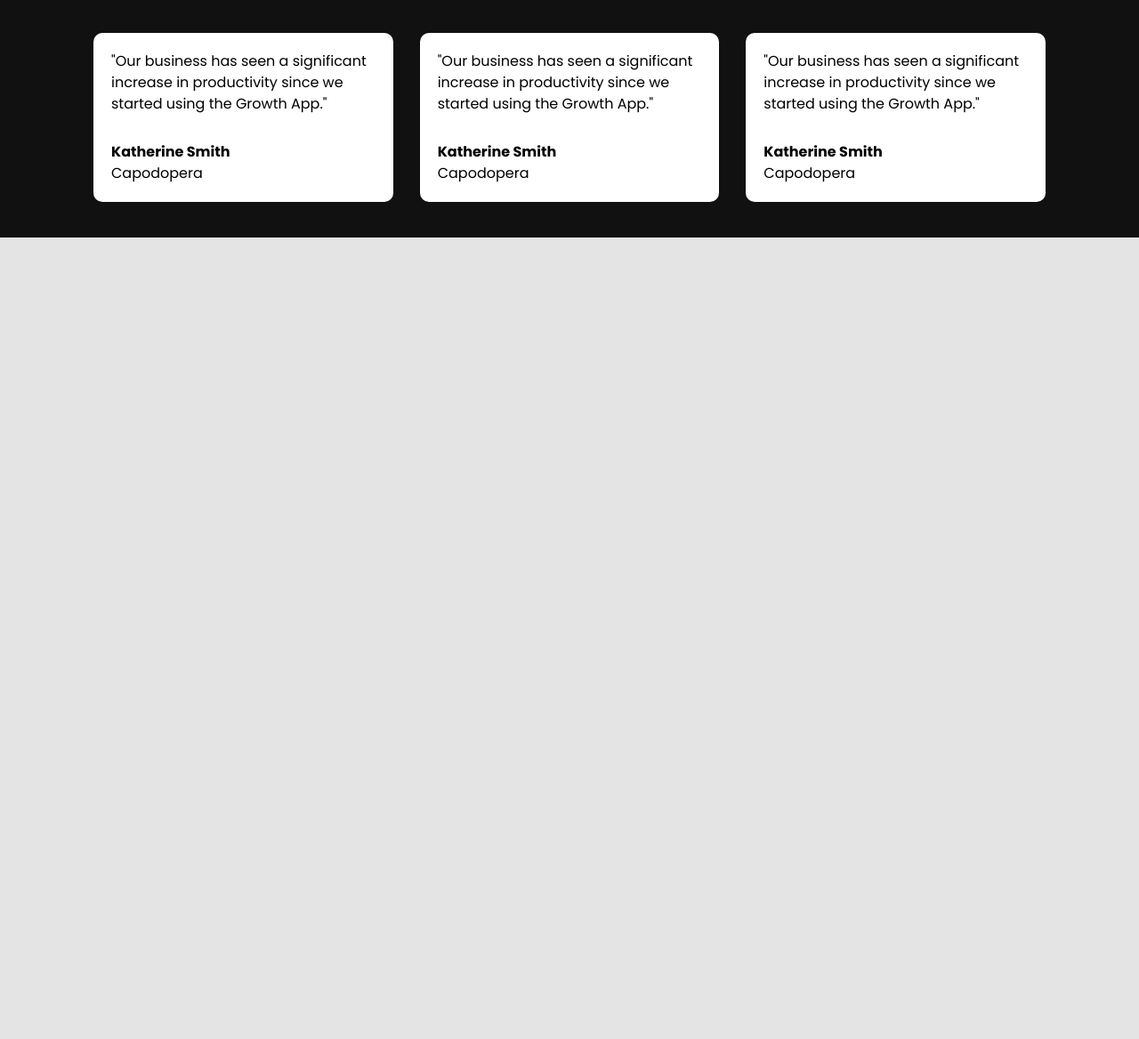
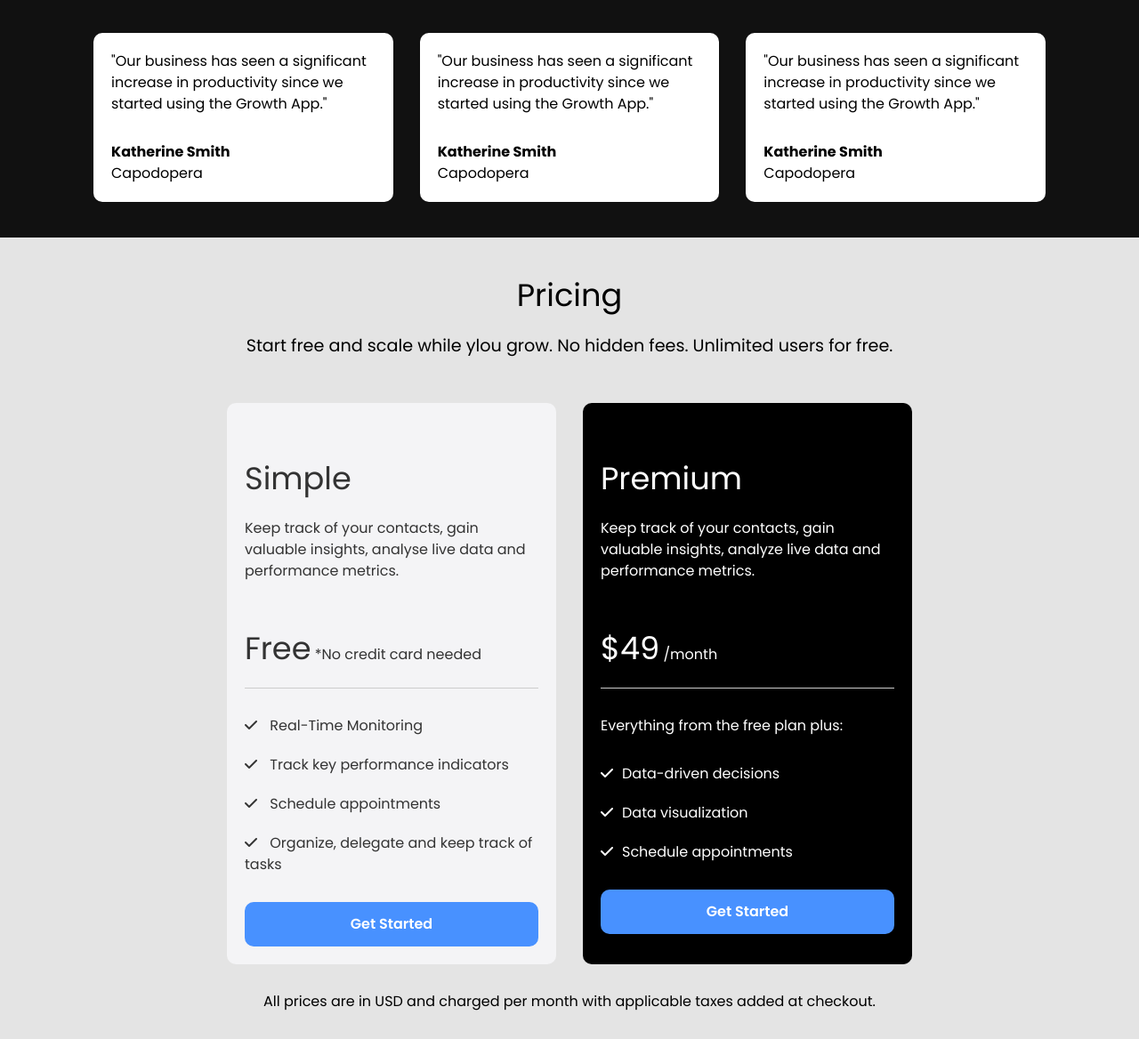
Before and after one commit to NetherNetworks/Growth_Website, a plain HTML site: page index.html in a window 1280 px wide. Shown: the part 1709-2877 px from the top of the page at 89% size. Before the commit the page ends 1976 px from the top, so only its background shows below. Drawn offline with Linux system fonts and the light colour scheme.

Commit message:
Pricing section completed.

```diff
--- a/css/style.css
+++ b/css/style.css
@@ -89,13 +89,13 @@ img{
     padding: 10px 0px 60px;
     /* background: #111; */
 }
-.video-content{
+.video .video-content{
     display: flex;
     flex-direction: column;
     align-items: center;
     /* background: #4891ff; */
 }
-.video-preview{
+.video .video-preview{
     margin-bottom: 20px;
 }
 /* #endregion */
@@ -108,16 +108,45 @@ img{
     width: 700px;
     margin-bottom: 40px;
 }
-.testimonials-grid{
+.testimonials .testimonials-grid{
     display: grid;
     grid-template-columns: repeat(3, 1fr); /* Alternativ: 1fr 1fr 1fr */
     gap: 30px;
 }
-.testimonials-grid .card p:nth-child(2){
+.testimonials .testimonials-grid .card p:nth-child(2){
     /* Pseudo-Klasse (nth-child). Jeder 2te Paragraph in einem .card
     W3schools: https://www.w3schools.com/cssref/sel_nth-child.php */
     margin-top: 30px;
     font-weight: bold;
+}
+/* #endregion */
+
+/* #region Pricing */
+.pricing .pricing-grid{
+    display: grid;
+    grid-template-columns: repeat(2, 1fr);
+    margin-top: 50px;
+    gap: 30px;
+}
+.pricing .pricing-card-subheading{
+    margin-bottom: 30px;
+}
+.pricing .pricing-card-price{
+    margin-bottom: 30px;
+    padding: 20px 0;
+    border-bottom: 1px solid #ccc;
+}
+.pricing ul{
+    margin: 30px 0;
+}
+.pricing ul li{
+    margin-bottom: 20px;
+}
+.pricing ul li i{
+    margin-right: 10px;
+}
+.pricing .pricing-footer{
+    margin: 30px 0;
 }
 /* #endregion */
 
@@ -134,6 +163,15 @@ img{
         margin: 0 auto;
         padding: 0 15px;
     }
+    /* #endregion */
+
+    /* #region Cards */
+        .card{
+            background: #fff;
+            color: #000;
+            border-radius: 10px;
+            padding: 20px;
+        }
     /* #endregion */
 
     /* #region Buttons */
@@ -222,12 +260,4 @@ img{
     }
     /* #endregion */
 
-    /* #region Cards */
-    .card{
-        background: #fff;
-        color: #000;
-        border-radius: 10px;
-        padding: 20px;
-    }
-    /* #endregion */
 /* #endregion */
--- a/index.html
+++ b/index.html
@@ -107,6 +107,75 @@
         </div>
       </section>
      <!-- #endregion -->
-    <script src="js/main.js"></script>
+    <!-- #region Pricing -->
+    <section class="pricing">
+        <div class="container-sm">
+            <h3 class="pricing-heading text-xl text-center">Pricing</h3>
+            <p class="pricing-subheading text-md text-center">
+                Start free and scale while ylou grow. No hidden fees. Unlimited users for free.
+            </p>
+            <div class="pricing-grid">
+                <!-- Pricing Card 1 -->
+                 <div class="card bg-light">
+                    <div class="pricing-card-header">
+                        <h4 class="pricing-heading text-xl">
+                            Simple
+                        </h4>
+                        <p class="pricing-card-subheading">
+                            Keep track of your contacts, gain valuable insights, analyse live data and performance metrics.
+                        </p>
+                        <p class="pricing-card-price">
+                            <span class="text-xl">Free</span>
+                            *No credit card needed
+                        </p>
+                    </div>
+                    <div class="pricing-card-body">
+                        <ul>
+                            <li>
+                                <i class="fas fa-check"></i> Real-Time Monitoring
+                            </li>
+                            <li>
+                                <i class="fas fa-check"></i> Track key performance indicators
+                            </li>
+                            <li>
+                                <i class="fas fa-check"></i> Schedule appointments
+                            </li>
+                            <li>
+                                <i class="fas fa-check"></i> Organize, delegate and keep track of tasks
+                            </li>
+                        </ul>
+                        <a href="#" class="btn btn-primary btn-block">Get Started</a>
+                    </div>
+                 </div>
+                 <!-- Pricing Card 2 -->
+                 <div class="card bg-black">
+                    <div class="pricing-card-header">
+                      <h4 class="pricing-card-heading text-xl">Premium</h4>
+                      <p class="pricing-card-subheading">
+                        Keep track of your contacts, gain valuable insights, analyze
+                        live data and performance metrics.
+                      </p>
+                      <p class="pricing-card-price">
+                        <span class="text-xl">$49</span> /month
+                      </p>
+                    </div>
+                    <div class="pricing-card-body">
+                      <p>Everything from the free plan plus:</p>
+                      <ul>
+                        <li><i class="fas fa-check"></i>Data-driven decisions</li>
+                        <li><i class="fas fa-check"></i>Data visualization</li>
+                        <li><i class="fas fa-check"></i>Schedule appointments</li>
+                      </ul>
+                      <a href="#" class="btn btn-primary btn-block">Get Started</a>
+                    </div>
+                  </div>
+            </div>
+            <p class="pricing-footer text-center">
+                All prices are in USD and charged per month with applicable taxes added at checkout.
+            </p>
+        </div>
+    </section>
+    <!-- #endregion -->
+     <script src="js/main.js"></script>
 </body>
 </html>
```
